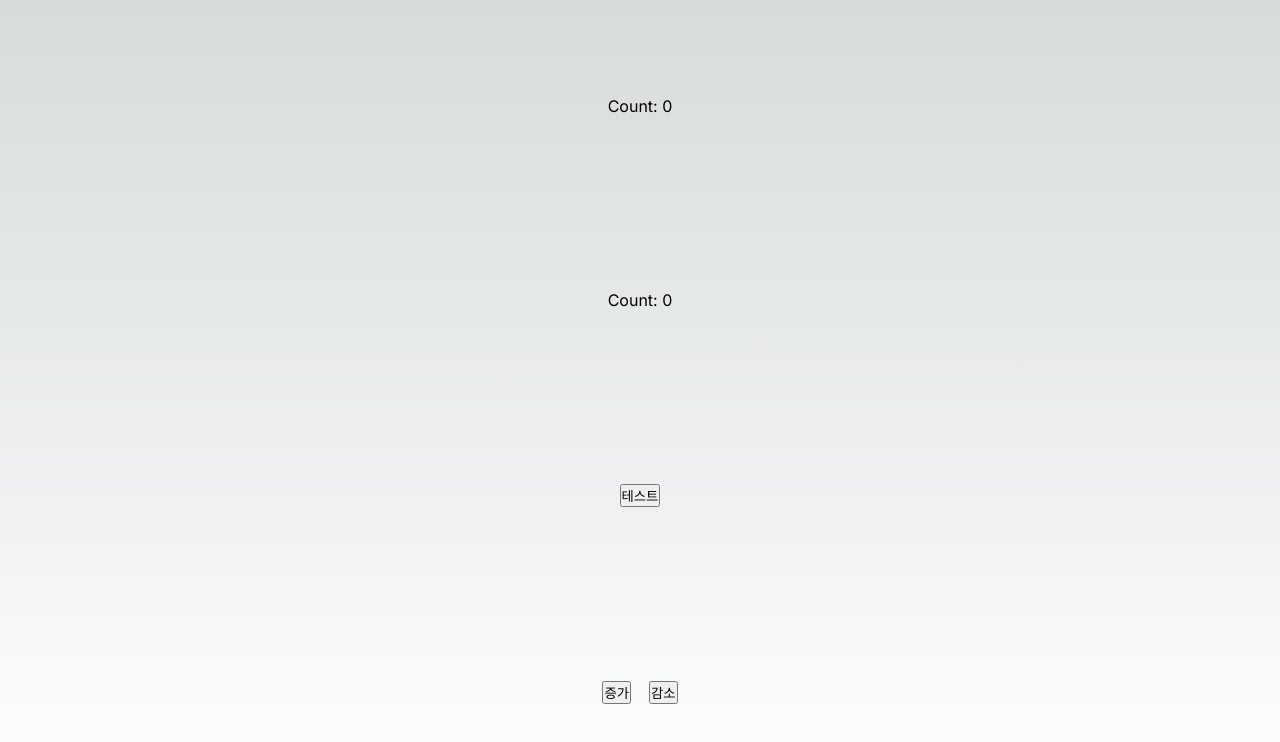
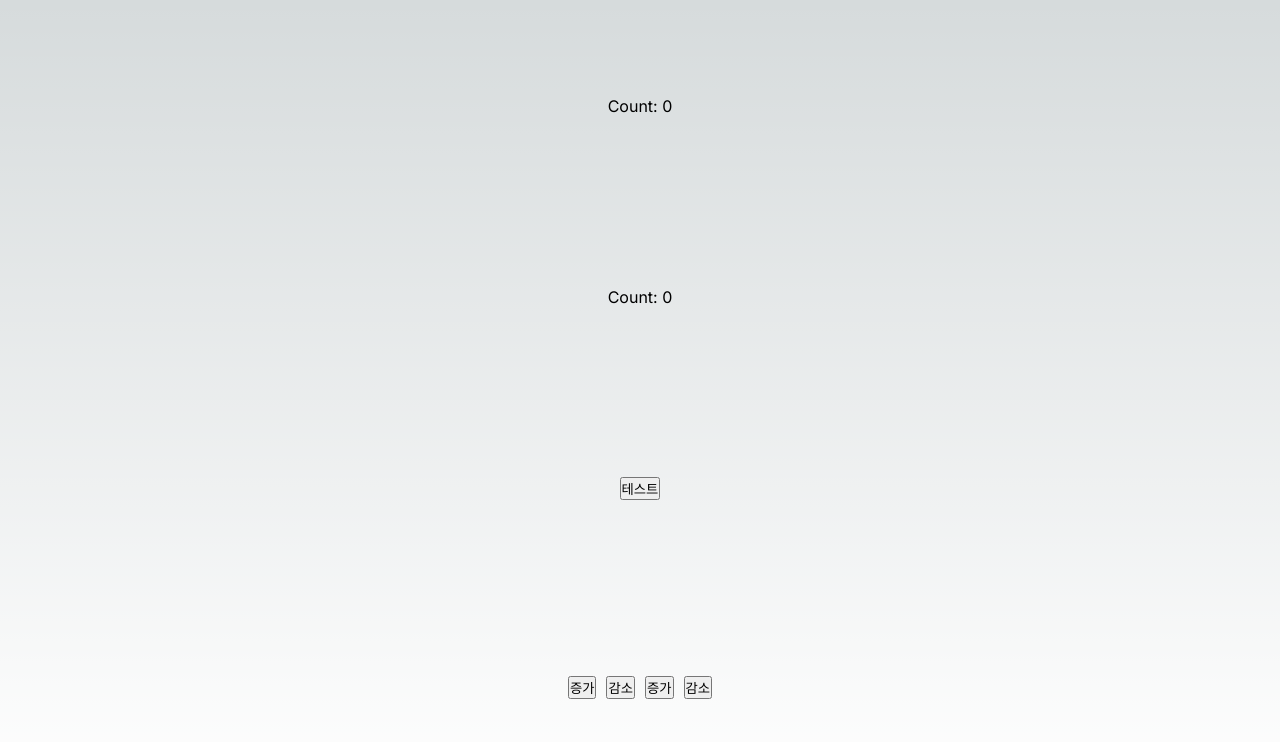
Before and after one commit to ARCbyG/NextJsStudy, a Next.js app in the folder next-mall/: page / in a window 1280 px wide. Shown: the top 742 px of the page. Built offline with nearby package versions, Linux system fonts and the light colour scheme.

Commit message:
버튼 컴포넌트 추가

```diff
--- a/next-mall/src/app/page.tsx
+++ b/next-mall/src/app/page.tsx
@@ -1,5 +1,5 @@
 'use client'
-import Image from 'next/image'
+import { Button } from '@/common/button';
 import { useEffect, useState } from 'react'
 import styles from './page.module.css'
 
@@ -14,49 +14,22 @@ export default function Home() {
     setY(y + 1)
   }
 
-  // count 변경
-  function handleCountChange(addCount: number) {
-    setX(x + addCount)
+
+    // count 변경
+    function handleCountChange(addCount: number) {
+      setX(x + addCount)
   }
 
-  // x 변경
-  useEffect(() => {
-    if (x > 10 || x < -10) {
-      setX(0)
-    }
-    else {
-      // console.log(x)
-      console.log(x, 'x');
-    }
-  }, [x])
-
-
-  // const [person, setPerson] = useState({
-  //   firstName: 'Barbara',
-  //   lastName: 'Hepworth',
-  //   email: 'bhepworth@sculpture.com'
-  // });
-
-  // function handleFirstNameChange(e: any) {
-  //   setPerson({
-  //     ...person,
-  //     firstName: e.target.value
-  //   });
-  // }
-
-  // function handleLastNameChange(e: any) {
-  //   setPerson({
-  //     ...person,
-  //     lastName: e.target.value
-  //   });
-  // }
-
-  // function handleEmailChange(e: any) {
-  //   setPerson({
-  //     ...person,
-  //     email: e.target.value
-  //   });
-  // }
+  // // x 변경
+  // useEffect(() => {
+  //   if (x > 10 || x < -10) {
+  //     setX(0)
+  //   }
+  //   else {
+  //     // console.log(x)
+  //     console.log(x, 'x');
+  //   }
+  // }, [x])
 
   return (
     <main className={styles.main}>
@@ -70,40 +43,12 @@ export default function Home() {
         <button onClick={(e) => handleTest()}>테스트</button>
       </div>
       <div>
-        <button onClick={(e) => handleCountChange(1)}>증가</button>
-        &nbsp;&nbsp;&nbsp;&nbsp;
-        <button onClick={(e) => handleCountChange(-1)}>감소</button>
+        {/* <Button target={1} name="증가"></Button> */}
+        <Button onClick={() => handleCountChange(1)} label="증가" />
+        <Button onClick={() => handleCountChange(-1)} label="감소" />
+        <button style={{margin: '5px'}} onClick={() => handleCountChange(1)}>증가</button>
+        <button style={{margin: '5px'}} onClick={() => handleCountChange(-1)}>감소</button>
       </div>
-
-
-      {/*
-      <label>
-        First name:
-        <input
-          value={person.firstName}
-          onChange={handleFirstNameChange}
-        />
-      </label>
-      <label>
-        Last name:
-        <input
-          value={person.lastName}
-          onChange={handleLastNameChange}
-        />
-      </label>
-      <label>
-        Email:
-        <input
-          value={person.email}
-          onChange={handleEmailChange}
-        />
-      </label>
-
-      <p>
-        {person.firstName}{' '}
-        {person.lastName}{' '}
-        ({person.email})
-      </p> */}
     </main>
   )
 }
--- /dev/null
+++ b/next-mall/src/common/button.tsx
@@ -0,0 +1,18 @@
+'use client'
+
+type ButtonProps = {
+    onClick: () => void;
+    label: string;
+}
+
+export function Button({onClick, label}: ButtonProps) {
+    const buttonStyle = { margin: '5px' }
+
+    return (
+        <button style={buttonStyle} onClick={onClick}>{label}</button>
+    )
+}
+
+export default {
+    Button
+}
```
